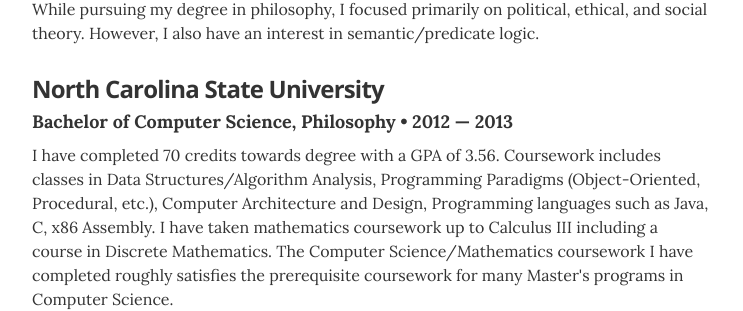
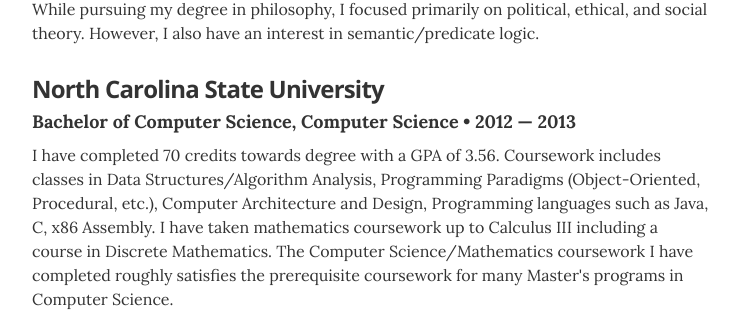
Before and after one commit to meekrabR6R/sites, a Jekyll site: the page built from resume/index.html, in a window 1280 px wide and 900 px high, scrolled down 1732 px. Shown: the part 150-461 px from the top of the window, without its empty margins (268-1011 px from the left). Built offline with Jekyll 4.4.1, drawn with Linux system fonts in a browser that asks for light colours.

Commit message:
fix stupid typo

```diff
--- a/resume/_layouts/resume.html
+++ b/resume/_layouts/resume.html
@@ -112,7 +112,7 @@
 
         <div class="resume-item" itemscope itemprop="alumniOf" itemtype="http://schema.org/CollegeOrUniversity">
           <h3 class="resume-item-title" itemprop="name">North Carolina State University</h3>
-          <h4 class="resume-item-details" itemprop="description">Bachelor of Computer Science, Philosophy &bull; 2012 &mdash; 2013</h4>
+          <h4 class="resume-item-details" itemprop="description">Bachelor of Computer Science, Computer Science &bull; 2012 &mdash; 2013</h4>
           <p class="resume-item-copy">I have completed 70 credits towards degree with a GPA of 3.56. Coursework includes classes in Data Structures/Algorithm Analysis, Programming Paradigms (Object-Oriented, Procedural, etc.), Computer Architecture and Design, Programming languages such as Java, C, x86 Assembly. I have taken mathematics coursework up to Calculus III including a course in Discrete Mathematics. The Computer Science/Mathematics coursework I have completed roughly satisfies the prerequisite coursework for many Master's programs in Computer Science.</p>
         </div>
 
```
